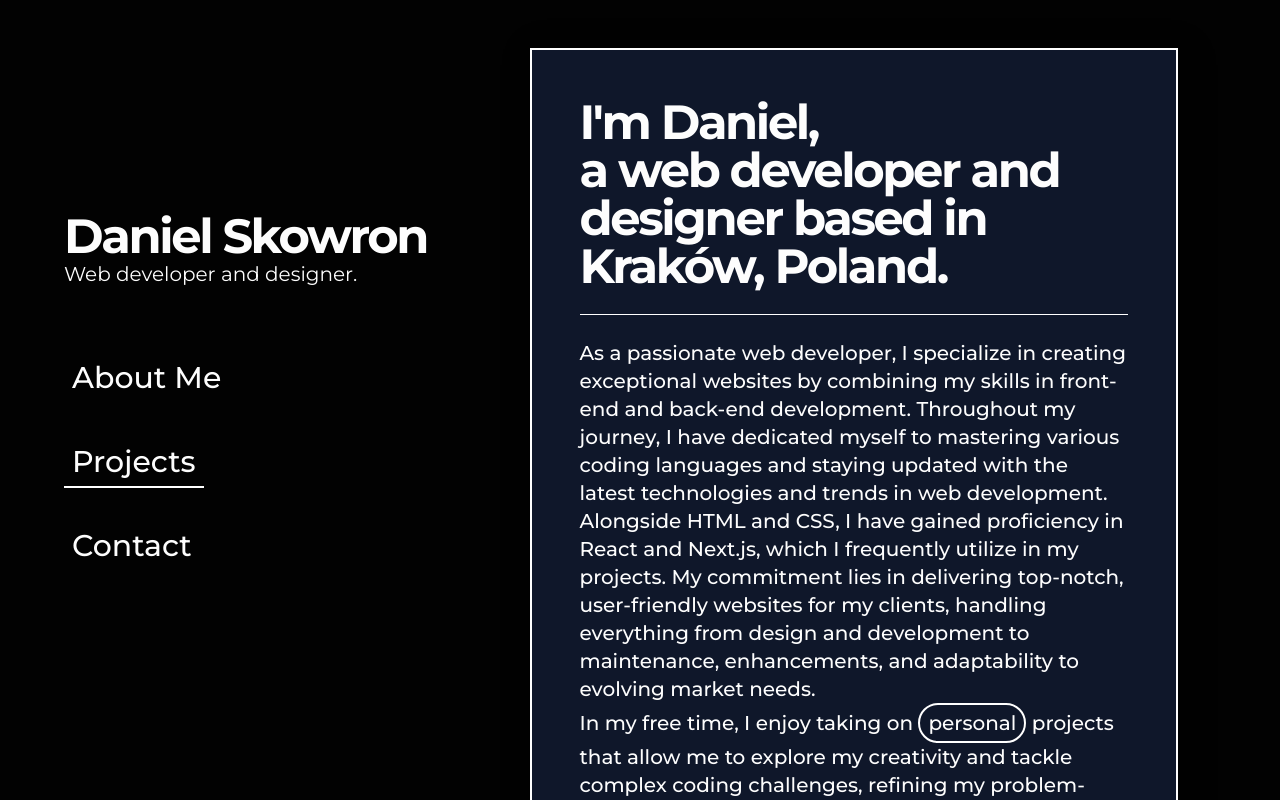
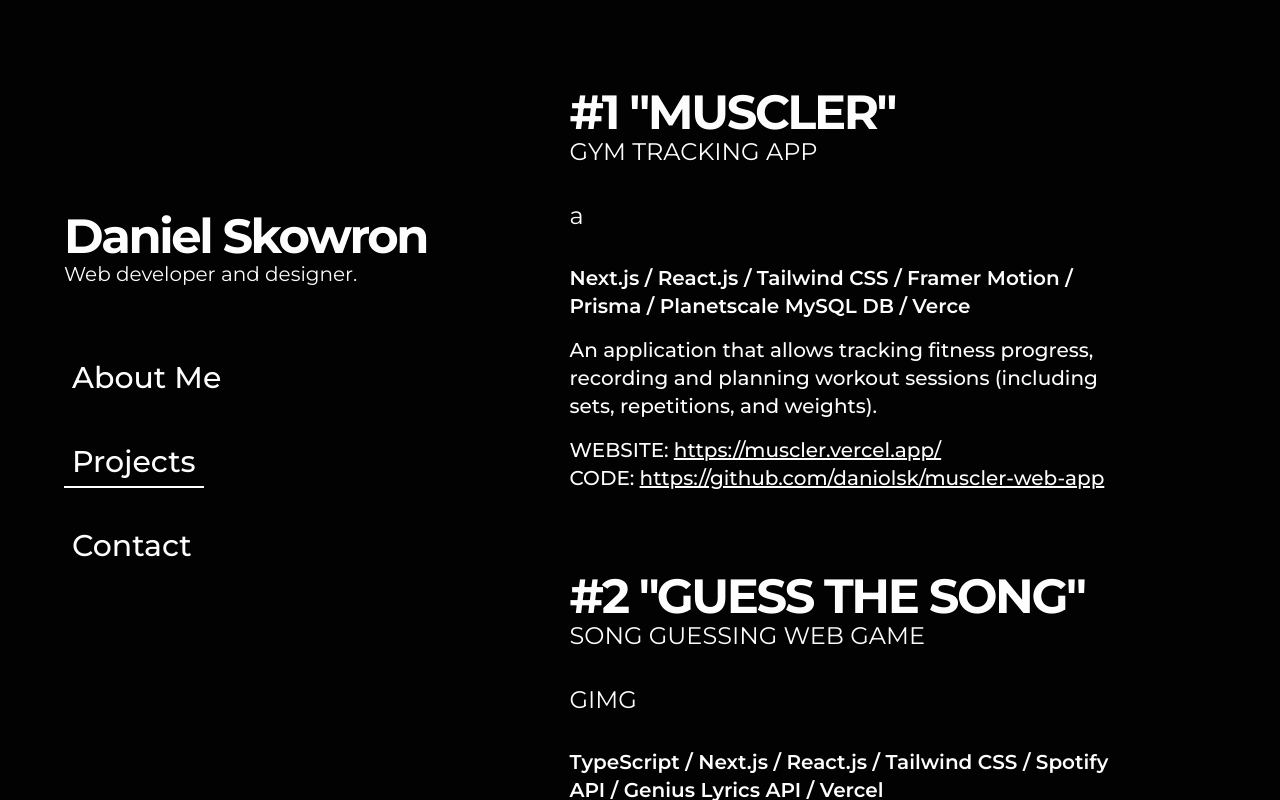
Before and after one commit to daniolsk/daniolsk.github.io, a Next.js app: page / in a window 1280 px wide. Both pictures are taken after a click on the button "personal". Built offline with nearby package versions, Linux system fonts and the light colour scheme.

Commit message:
stared projects page

```diff
--- a/next.config.js
+++ b/next.config.js
@@ -1,9 +1,7 @@
 /** @type {import('next').NextConfig} */
 const nextConfig = {
   output: "export",
-  images: {
-    domains: ["muscler.vercel.app", "guessthesong.vercel.app"],
-  },
+  images: { unoptimized: true },
 };
 
 module.exports = nextConfig;
--- a/src/components/AboutMe/AboutMe.tsx
+++ b/src/components/AboutMe/AboutMe.tsx
@@ -15,7 +15,7 @@
           Kraków, Poland.
         </div>
         <div className="animate-fadein my-4 h-[1px] w-full bg-white animation-delay-[250] lg:my-6"></div>
-        <div className="animate-fadein font-medium leading-relaxed animation-delay-[300] lg:text-lg xl:text-xl">
+        <div className="animate-fadein mb-4 font-medium leading-relaxed animation-delay-[300] lg:text-lg xl:text-xl">
           As a passionate web developer, I specialize in creating exceptional
           websites by combining my skills in front-end and back-end development.
           Throughout my journey, I have dedicated myself to mastering various
--- a/src/components/Contact/Contact.tsx
+++ b/src/components/Contact/Contact.tsx
@@ -11,7 +11,7 @@
           Let&apos;s create something amazing
         </div>
         <div className="animate-fadein my-4 h-[1px] w-full bg-white animation-delay-[250] lg:my-6"></div>
-        <div className="animate-fadein mb-4 font-medium leading-relaxed animation-delay-[300] lg:text-lg xl:text-xl">
+        <div className="animate-fadein mb-6 font-medium leading-relaxed animation-delay-[300] lg:text-lg xl:text-xl">
           <div className="mb-2 font-bold">CONTACT</div>
           <div>
             <span className="underline">danielskowron02@gmail.com</span>
--- a/src/components/Main/Main.tsx
+++ b/src/components/Main/Main.tsx
@@ -19,7 +19,6 @@
     const menu = menuRef.current;
     const section = sectionRef.current;
     const trailer = trailerRef.current;
-    const bgPattern = bgPatternRef.current;
 
     if (!menu || !section) return;
 
--- a/src/components/Projects/Projects.tsx
+++ b/src/components/Projects/Projects.tsx
@@ -1,4 +1,5 @@
 import Image from "next/image";
+import Link from "next/link";
 import React from "react";
 
 const Projects = ({
@@ -7,46 +8,76 @@
   handleChangeTab: (id: number) => void;
 }) => {
   return (
-    <div className=" flex h-full w-full flex-1 flex-col items-center gap-12 overflow-auto px-5 py-8 lg:mt-0 lg:max-h-screen lg:px-[8vw] lg:py-12">
-      <div className="animate-fadein relative m-auto flex-col border-2 border-white bg-slate-900 p-6 text-white shadow-3xl sm:flex md:mx-20 md:p-8 lg:mx-0 lg:p-12">
-        <div className="animate-sliderightdown absolute -left-3 -top-3 -z-10 hidden h-full w-full border-2 border-white animation-delay-[700] md:block"></div>
+    <div className="flex h-full w-full flex-1 flex-col items-center overflow-auto px-5 py-2 pb-4 md:py-8 lg:mt-0 lg:max-h-screen lg:px-[8vw] lg:py-12">
+      <div className="animate-fadein relative m-auto flex-col p-4 text-white sm:flex md:mx-20 md:p-8 lg:mx-0 lg:p-10">
         <div className="animate-fadein text-3xl font-bold leading-[1.2] tracking-tighter animation-delay-[200] lg:text-5xl">
-          I&apos;m Daniel, <br /> a web developer and designer based in Kraków,
-          Poland.
+          #1 &quot;MUSCLER&quot;
         </div>
-        <div className="animate-fadein my-4 h-[1px] w-full bg-white animation-delay-[250] lg:my-6"></div>
+        <div className="mb-4 text-2xl">GYM TRACKING APP</div>
+        <div className="mb-8 mt-4 text-2xl">a</div>
+        <div className="animate-fadein mb-4 font-semibold leading-relaxed animation-delay-[300] lg:text-lg xl:text-xl">
+          Next.js / React.js / Tailwind CSS / Framer Motion / Prisma /
+          Planetscale MySQL DB / Verce
+        </div>
+        <div className="animate-fadein mb-4 font-medium leading-relaxed animation-delay-[300] lg:text-lg xl:text-xl">
+          An application that allows tracking fitness progress, recording and
+          planning workout sessions (including sets, repetitions, and weights).
+        </div>
         <div className="animate-fadein font-medium leading-relaxed animation-delay-[300] lg:text-lg xl:text-xl">
-          As a passionate web developer, I specialize in creating exceptional
-          websites by combining my skills in front-end and back-end development.
-          Throughout my journey, I have dedicated myself to mastering various
-          coding languages and staying updated with the latest technologies and
-          trends in web development. Alongside HTML and CSS, I have gained
-          proficiency in React and Next.js, which I frequently utilize in my
-          projects. My commitment lies in delivering top-notch, user-friendly
-          websites for my clients, handling everything from design and
-          development to maintenance, enhancements, and adaptability to evolving
-          market needs.
+          WEBSITE:{" "}
+          <Link
+            className="underline"
+            target="_blank"
+            href="https://muscler.vercel.app/"
+          >
+            https://muscler.vercel.app/
+          </Link>
         </div>
-        <div className="animate-fadein font-medium leading-relaxed animation-delay-[350] lg:text-lg xl:text-xl">
-          In my free time, I enjoy taking on{" "}
-          <button
-            onClick={() => handleChangeTab(1)}
-            className="bigButton inline-block h-[40px] w-[108px] rounded-3xl border-2 border-white px-2 py-1"
+        <div className="animate-fadein font-medium leading-relaxed animation-delay-[300] lg:text-lg xl:text-xl">
+          CODE:{" "}
+          <Link
+            className="underline"
+            target="_blank"
+            href="https://github.com/daniolsk/muscler-web-app"
           >
-            personal
-          </button>{" "}
-          projects that allow me to explore my creativity and tackle complex
-          coding challenges, refining my problem-solving abilities and attention
-          to detail.
+            https://github.com/daniolsk/muscler-web-app
+          </Link>
         </div>
-        <div className="animate-fadein my-4 h-[1px] w-full bg-white animation-delay-[400] lg:my-6"></div>
-        <div className="animate-fadein flex justify-start animation-delay-[450]">
-          <button
-            onClick={() => handleChangeTab(2)}
-            className="smallButton font-semibold underline"
+      </div>
+      <div className="animate-fadein relative m-auto flex-col p-4 text-white sm:flex md:mx-20 md:p-8 lg:mx-0 lg:p-10">
+        <div className="animate-fadein text-3xl font-bold leading-[1.2] tracking-tighter animation-delay-[200] lg:text-5xl">
+          #2 &quot;GUESS THE SONG&quot;
+        </div>
+        <div className="mb-4 text-2xl">SONG GUESSING WEB GAME</div>
+        <div className="mb-8 mt-4 text-2xl">GIMG</div>
+        <div className="animate-fadein mb-4 font-semibold leading-relaxed animation-delay-[300] lg:text-lg xl:text-xl">
+          TypeScript / Next.js / React.js / Tailwind CSS / Spotify API / Genius
+          Lyrics API / Vercel
+        </div>
+        <div className="animate-fadein mb-4 font-medium leading-relaxed animation-delay-[300] lg:text-lg xl:text-xl">
+          A browser-based game that involves guessing the name of a song or
+          album based on a partial lyric and the artist&apos;s name or a list of
+          songs.
+        </div>
+        <div className="animate-fadein font-medium leading-relaxed animation-delay-[300] lg:text-lg xl:text-xl">
+          WEBSITE:{" "}
+          <Link
+            className="underline"
+            target="_blank"
+            href="https://guessthesong.vercel.app/"
           >
-            Get in touch
-          </button>
+            https://guessthesong.vercel.app/
+          </Link>
+        </div>
+        <div className="animate-fadein font-medium leading-relaxed animation-delay-[300] lg:text-lg xl:text-xl">
+          CODE:{" "}
+          <Link
+            className="underline"
+            target="_blank"
+            href="https://github.com/daniolsk/lyrics-guesser"
+          >
+            https://github.com/daniolsk/lyrics-guesser
+          </Link>
         </div>
       </div>
     </div>
```
Also changed, not shown: public/code1.svg (deleted), public/code2.svg (deleted).
